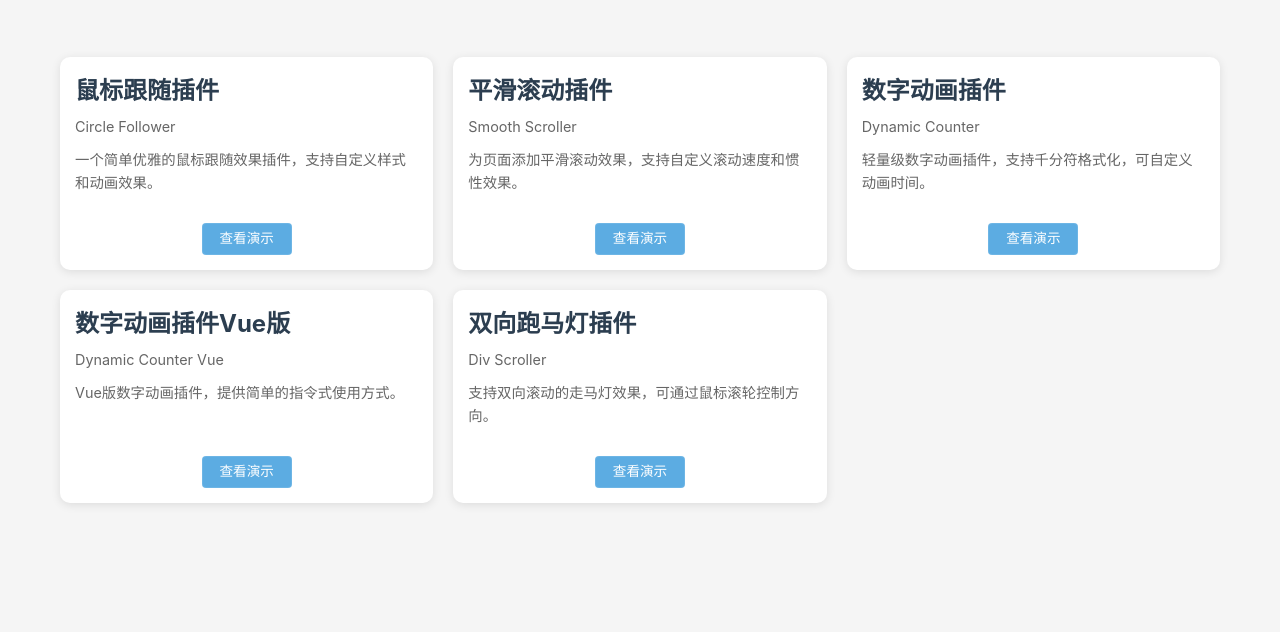
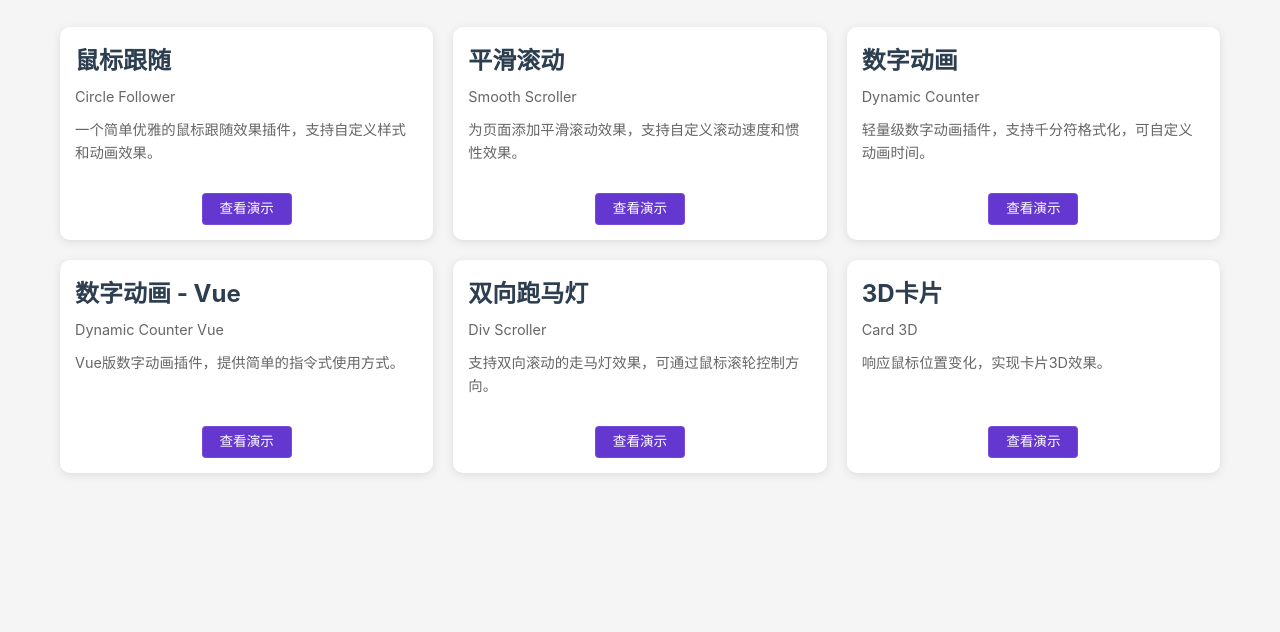
Before and after one commit to jasonbai008/useful-cool-js, a website: page index.html in a window 1280 px wide. Shown: the part 168-800 px from the top of the page. Drawn offline with Linux system fonts and the light colour scheme.

Commit message:
完善插件命名

```diff
--- a/3d-card.js
+++ b/card-3d.js
@@ -8,7 +8,7 @@ class Card3D {
 
         // 内部固定配置
         this.perspective = 1000;  // 透视值
-        this.selector = '.d3-card'; // 选择器
+        this.selector = '.card-3d'; // 选择器
 
         this.init();
     }
--- a/index.html
+++ b/index.html
@@ -1,5 +1,6 @@
 <!DOCTYPE html>
 <html lang="zh-CN">
+
 <head>
     <meta charset="UTF-8">
     <meta name="viewport" content="width=device-width, initial-scale=1.0">
@@ -16,7 +17,6 @@
             line-height: 1.6;
             color: #333;
             background: #f5f5f5;
-            padding: 20px;
         }
 
         .header {
@@ -42,13 +42,14 @@
             grid-template-columns: repeat(auto-fit, minmax(300px, 1fr));
             gap: 20px;
             padding: 20px;
+            padding-top: 10px;
         }
 
         .plugin-card {
             background: white;
             border-radius: 10px;
             padding: 15px;
-            box-shadow: 0 2px 10px rgba(0,0,0,0.1);
+            box-shadow: 0 2px 10px rgba(0, 0, 0, 0.1);
             transition: transform 0.3s ease;
             text-align: center;
         }
@@ -84,19 +85,18 @@
         .demo-link {
             display: inline-block;
             padding: 4px 12px;
-            background: rgba(52, 152, 219, 0.8);
+            background: rgba(63, 5, 198, 0.8);
             color: white;
             text-decoration: none;
             border-radius: 4px;
             font-size: 0.85em;
             transition: all 0.3s ease;
-            backdrop-filter: blur(5px);
             border: 1px solid rgba(255, 255, 255, 0.1);
             min-width: 90px;
         }
 
         .demo-link:hover {
-            background: rgba(41, 128, 185, 0.9);
+            background: rgba(85, 59, 233, 0.9);
             transform: translateY(-1px);
             box-shadow: 0 2px 8px rgba(52, 152, 219, 0.3);
         }
@@ -107,96 +107,115 @@
             right: 0;
         }
 
-        .demo-link:hover ~ .cursor-outline {
+        .demo-link:hover~.cursor-outline {
             transform: scale(1.8);
             background-color: rgba(52, 152, 219, 0.1);
             border-color: rgba(52, 152, 219, 0.3);
         }
 
-        .plugin-card:hover ~ .cursor-outline {
+        .plugin-card:hover~.cursor-outline {
             transform: scale(1.4);
             border-color: rgba(52, 152, 219, 0.8);
             background-color: rgba(52, 152, 219, 0.05);
         }
     </style>
 </head>
+
 <body>
     <!-- GitHub Corner -->
-    <a href="https://github.com/jasonbai008/useful-cool-js" class="github-corner" aria-label="View source on GitHub" target="_blank">
-        <svg width="80" height="80" viewBox="0 0 250 250" style="fill:#151513; color:#fff; position: absolute; top: 0; border: 0; right: 0;" aria-hidden="true">
+    <a href="https://github.com/jasonbai008/useful-cool-js" class="github-corner" aria-label="View source on GitHub"
+        target="_blank">
+        <svg width="80" height="80" viewBox="0 0 250 250"
+            style="fill:#151513; color:#fff; position: absolute; top: 0; border: 0; right: 0;" aria-hidden="true">
             <path d="M0,0 L115,115 L130,115 L142,142 L250,250 L250,0 Z"></path>
-            <path d="M128.3,109.0 C113.8,99.7 119.0,89.6 119.0,89.6 C122.0,82.7 120.5,78.6 120.5,78.6 C119.2,72.0 123.4,76.3 123.4,76.3 C127.3,80.9 125.5,87.3 125.5,87.3 C122.9,97.6 130.6,101.9 134.4,103.2" fill="currentColor" style="transform-origin: 130px 106px;" class="octo-arm"></path>
-            <path d="M115.0,115.0 C114.9,115.1 118.7,116.5 119.8,115.4 L133.7,101.6 C136.9,99.2 139.9,98.4 142.2,98.6 C133.8,88.0 127.5,74.4 143.8,58.0 C148.5,53.4 154.0,51.2 159.7,51.0 C160.3,49.4 163.2,43.6 171.4,40.1 C171.4,40.1 176.1,42.5 178.8,56.2 C183.1,58.6 187.2,61.8 190.9,65.4 C194.5,69.0 197.7,73.2 200.1,77.6 C213.8,80.2 216.3,84.9 216.3,84.9 C212.7,93.1 206.9,96.0 205.4,96.6 C205.1,102.4 203.0,107.8 198.3,112.5 C181.9,128.9 168.3,122.5 157.7,114.1 C157.9,116.9 156.7,120.9 152.7,124.9 L141.0,136.5 C139.8,137.7 141.6,141.9 141.8,141.8 Z" fill="currentColor" class="octo-body"></path>
+            <path
+                d="M128.3,109.0 C113.8,99.7 119.0,89.6 119.0,89.6 C122.0,82.7 120.5,78.6 120.5,78.6 C119.2,72.0 123.4,76.3 123.4,76.3 C127.3,80.9 125.5,87.3 125.5,87.3 C122.9,97.6 130.6,101.9 134.4,103.2"
+                fill="currentColor" style="transform-origin: 130px 106px;" class="octo-arm"></path>
+            <path
+                d="M115.0,115.0 C114.9,115.1 118.7,116.5 119.8,115.4 L133.7,101.6 C136.9,99.2 139.9,98.4 142.2,98.6 C133.8,88.0 127.5,74.4 143.8,58.0 C148.5,53.4 154.0,51.2 159.7,51.0 C160.3,49.4 163.2,43.6 171.4,40.1 C171.4,40.1 176.1,42.5 178.8,56.2 C183.1,58.6 187.2,61.8 190.9,65.4 C194.5,69.0 197.7,73.2 200.1,77.6 C213.8,80.2 216.3,84.9 216.3,84.9 C212.7,93.1 206.9,96.0 205.4,96.6 C205.1,102.4 203.0,107.8 198.3,112.5 C181.9,128.9 168.3,122.5 157.7,114.1 C157.9,116.9 156.7,120.9 152.7,124.9 L141.0,136.5 C139.8,137.7 141.6,141.9 141.8,141.8 Z"
+                fill="currentColor" class="octo-body"></path>
         </svg>
     </a>
 
     <header class="header">
         <h1>Useful Cool JS</h1>
-        <p>一个实用的JavaScript插件集合</p>
+        <p>一组实用的 JavaScript 插件集合</p>
     </header>
 
     <div class="plugins-container">
         <!-- 鼠标跟随插件 -->
         <div class="plugin-card">
             <div class="plugin-title">
-                <h2>鼠标跟随插件</h2>
+                <h2>鼠标跟随</h2>
                 <div class="en-name">Circle Follower</div>
             </div>
             <div class="plugin-desc">
                 一个简单优雅的鼠标跟随效果插件，支持自定义样式和动画效果。
             </div>
-            <a href="demos/test-circle-follower.html" class="demo-link">查看演示</a>
+            <a href="demos/test-circle-follower.html" class="demo-link" target="_blank">查看演示</a>
         </div>
 
         <!-- 平滑滚动插件 -->
         <div class="plugin-card">
             <div class="plugin-title">
-                <h2>平滑滚动插件</h2>
+                <h2>平滑滚动</h2>
                 <div class="en-name">Smooth Scroller</div>
             </div>
             <div class="plugin-desc">
                 为页面添加平滑滚动效果，支持自定义滚动速度和惯性效果。
             </div>
-            <a href="demos/test-smooth-scroller.html" class="demo-link">查看演示</a>
+            <a href="demos/test-smooth-scroller.html" class="demo-link" target="_blank">查看演示</a>
         </div>
 
         <!-- 数字动画插件 -->
         <div class="plugin-card">
             <div class="plugin-title">
-                <h2>数字动画插件</h2>
+                <h2>数字动画</h2>
                 <div class="en-name">Dynamic Counter</div>
             </div>
             <div class="plugin-desc">
                 轻量级数字动画插件，支持千分符格式化，可自定义动画时间。
             </div>
-            <a href="demos/test-dynamic-counter.html" class="demo-link">查看演示</a>
+            <a href="demos/test-dynamic-counter.html" class="demo-link" target="_blank">查看演示</a>
         </div>
 
         <!-- 数字动画插件Vue版 -->
         <div class="plugin-card">
             <div class="plugin-title">
-                <h2>数字动画插件Vue版</h2>
+                <h2>数字动画 - Vue</h2>
                 <div class="en-name">Dynamic Counter Vue</div>
             </div>
             <div class="plugin-desc">
                 Vue版数字动画插件，提供简单的指令式使用方式。
             </div>
-            <a href="demos/test-dynamic-counter-vue.html" class="demo-link">查看演示</a>
+            <a href="demos/test-dynamic-counter-vue.html" class="demo-link" target="_blank">查看演示</a>
         </div>
 
         <!-- 双向跑马灯插件 -->
         <div class="plugin-card">
             <div class="plugin-title">
-                <h2>双向跑马灯插件</h2>
+                <h2>双向跑马灯</h2>
                 <div class="en-name">Div Scroller</div>
             </div>
             <div class="plugin-desc">
                 支持双向滚动的走马灯效果，可通过鼠标滚轮控制方向。
             </div>
-            <a href="demos/test-div-scroller.html" class="demo-link">查看演示</a>
+            <a href="demos/test-div-scroller.html" class="demo-link" target="_blank">查看演示</a>
+        </div>
+        <!-- 3D卡片插件 -->
+        <div class="plugin-card card-3d">
+            <div class="plugin-title">
+                <h2>3D卡片</h2>
+                <div class="en-name">Card 3D</div>
+            </div>
+            <div class="plugin-desc">
+                响应鼠标位置变化，实现卡片3D效果。
+            </div>
+            <a href="demos/test-card-3d.html" class="demo-link" target="_blank">查看演示</a>
         </div>
     </div>
 
+    <script src="card-3d.js"></script>
     <script src="circle-follower.js"></script>
     <script>
         // 初始化鼠标跟随效果
@@ -206,9 +225,14 @@
             borderWidth: 2,
             bgColor: 'transparent',
             speed: 0.15,
-            hoverSize: 50,
-            hoverBackdropFilter: 'blur(1px)',
+            hoverSize: 60,
+            hoverBackdropFilter: 'invert(1)',
+        });
+        // 初始化插件，只配置旋转角度
+        new Card3D({
+            rotation: 10    // 可选，默认为 10
         });
     </script>
 </body>
+
 </html>
```
Also changed, not shown: demos/test-card-3d.html (renamed from demos/test-3d-card.html, +6 -6 lines).
